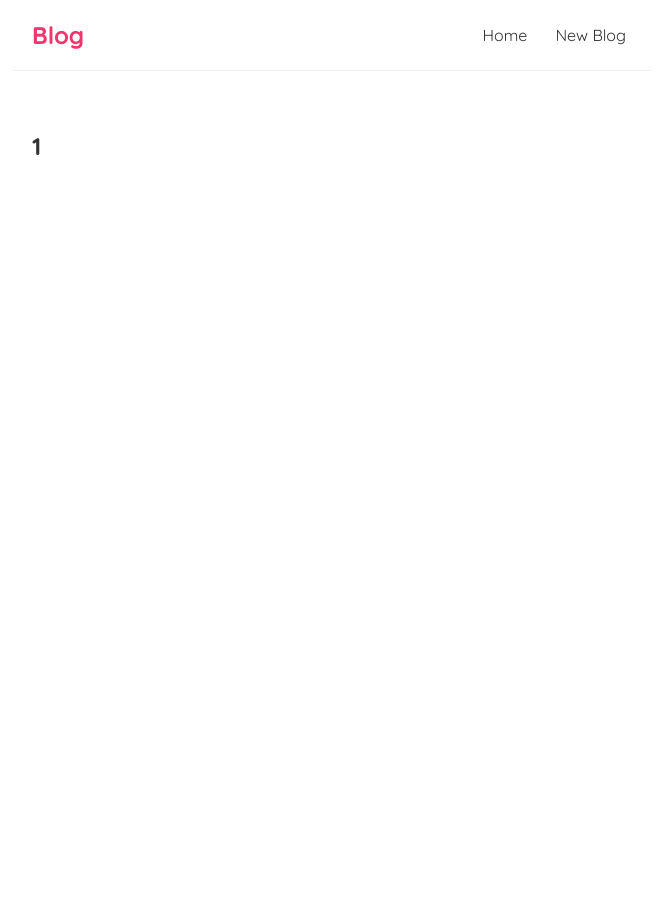
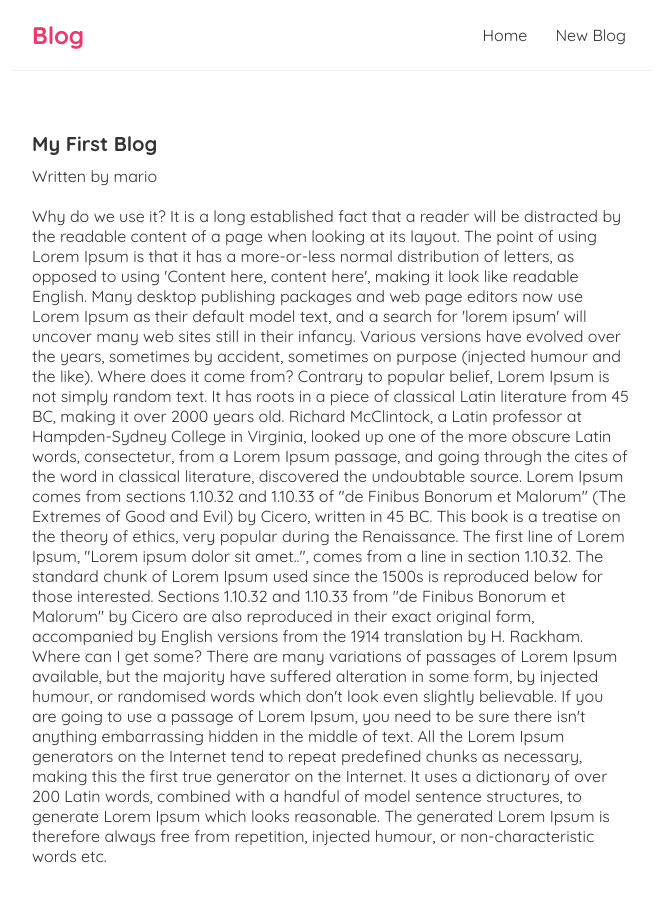
Before and after one commit to VladMuzyka2002/reactFollowAlong, a React (Create React App) app: page /blogs/1 in a window 1280 px wide. Shown: the top 902 px of the page, without its empty margins (308-967 px from the left). Before the commit the page ends 800 px from the top, so only its background shows below. Built offline with nearby package versions, Linux system fonts and the light colour scheme; data requests are answered from the project's data file.

Commit message:
Reusing Custom Hooks

```diff
--- a/src/components/BlogDetails.js
+++ b/src/components/BlogDetails.js
@@ -1,11 +1,21 @@
 import { useParams } from "react-router-dom";
+import useFetch from "./useFetch";
 
 const BlogDetails = () => {
     const { id } = useParams();
+    const { data: blog, error, isPending} = useFetch('http://localhost:8000/blogs/' + id);
 
     return (
         <div className = "blog-details">
-            <h2>{id}</h2>
+            { isPending && <div>Loading...</div>}
+            { error && <div> {error} </div> }
+            { blog && (
+                <article>
+                    <h2>{blog.title}</h2>
+                    <p>Written by { blog.author}</p>
+                    <div>{ blog.body }</div>
+                </article>
+            )}
         </div>
      );
 }
--- a/src/index.css
+++ b/src/index.css
@@ -65,3 +65,11 @@ code {
 .blog-preview a {
 text-decoration: none;
 }
+.blog-details div {
+  margin: 20px 0;
+}
+.blog-details h2 {
+  font-size: 20px;
+  color: f1356d;
+  margin-bottom: 10px;
+}
```
